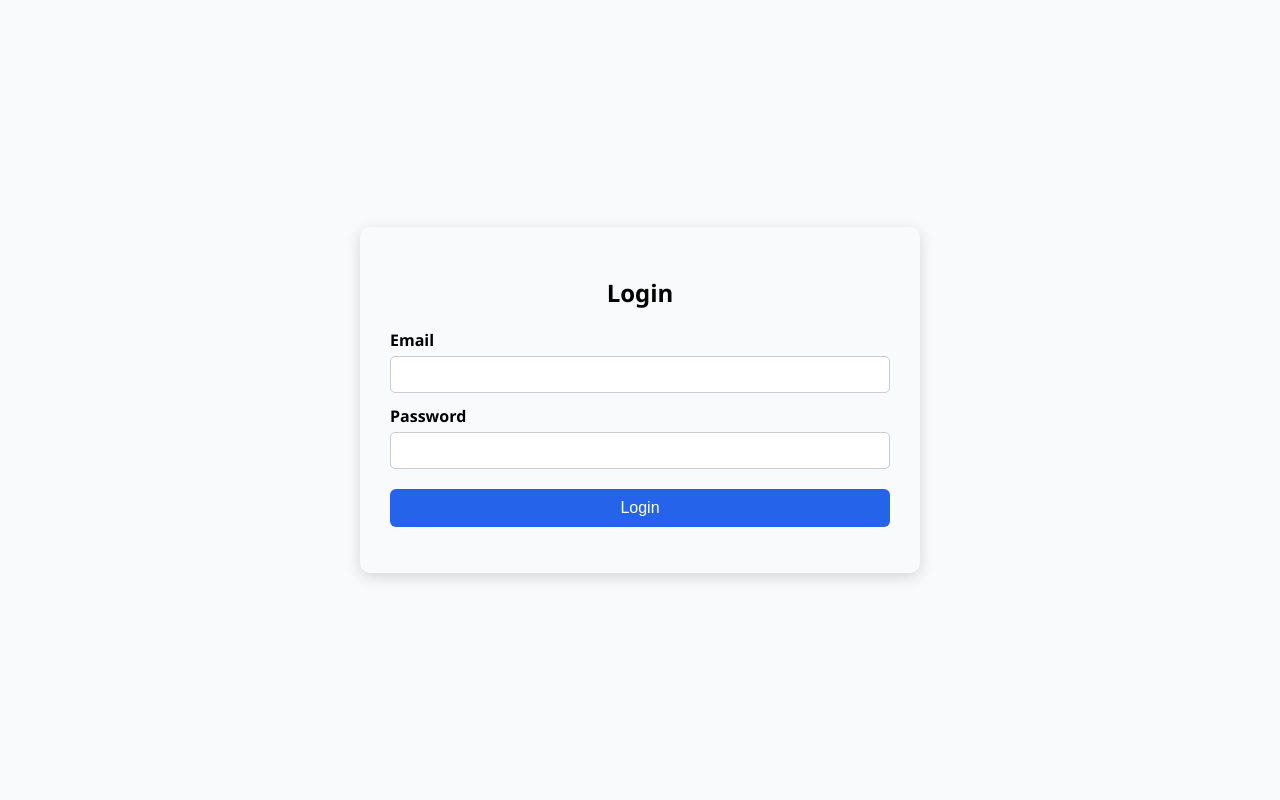
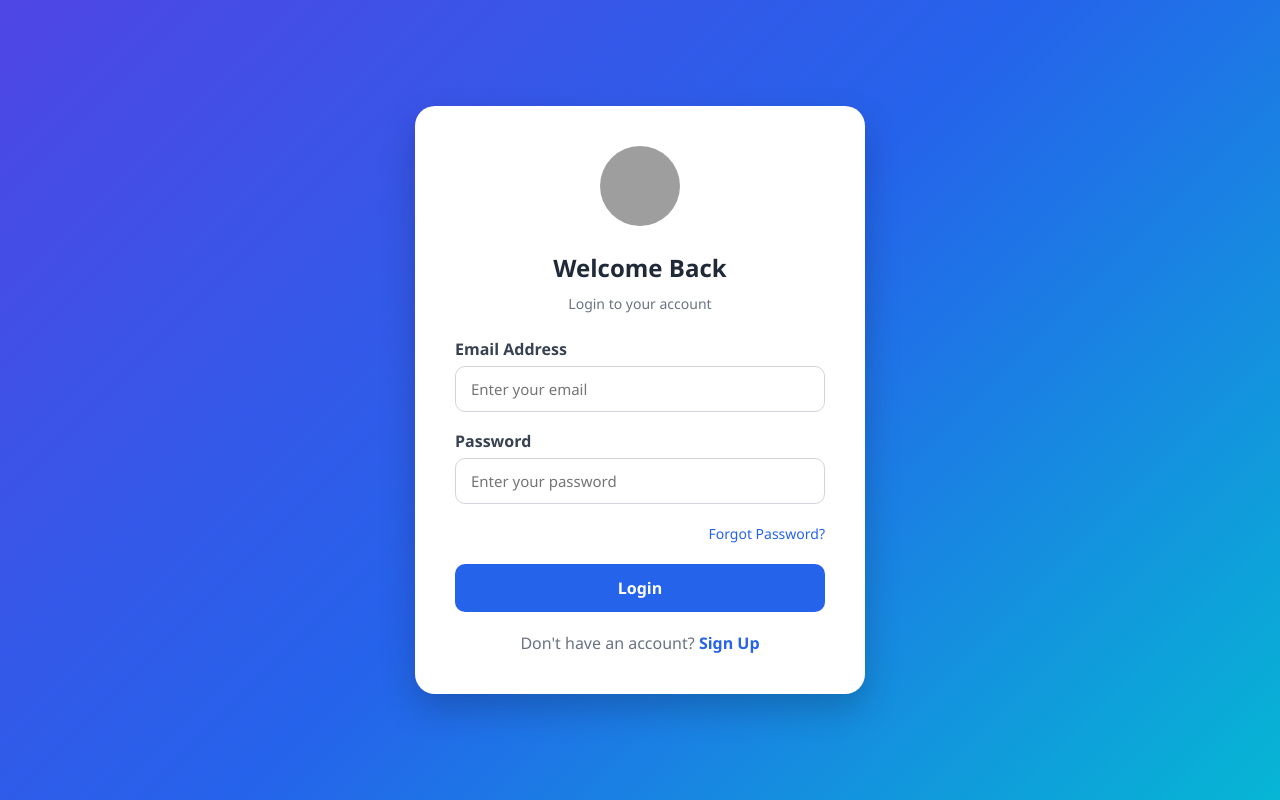
Before and after one commit to paras01-patel/e_commerece., a Django app: page /login/ in a window 1280 px wide. Run offline with Django 5.2, Linux system fonts and the light colour scheme; grey boxes are pictures that could not be loaded.

Commit message:
lgoin.html

```diff
--- a/project/app/templates/login.html
+++ b/project/app/templates/login.html
@@ -1,82 +1,178 @@
-
 {% load static %}
 
+<!DOCTYPE html>
+<html lang="en">
+<head>
+    <meta charset="UTF-8">
+    <meta name="viewport" content="width=device-width, initial-scale=1.0">
+    <title>Login</title>
 
-    <title>Login</title>
-{% block css %}
     <style>
+        *{
+            margin:0;
+            padding:0;
+            box-sizing:border-box;
+            font-family:'Segoe UI',sans-serif;
+        }
+
         body{
-        margin:0;
-        font-family:Segoe UI, sans-serif;
-        background:#f9fafb;
+            min-height:100vh;
             display:flex;
             justify-content:center;
             align-items:center;
-        height:100vh;
+            background:linear-gradient(135deg,#4f46e5,#2563eb,#06b6d4);
+            padding:20px;
         }
 
         .login-container{
-        width:500px;
-        height:500px
+            width:100%;
+            max-width:450px;
             background:white;
-        padding:30px;
-        border-radius:10px;
-        box-shadow:0 4px 15px rgba(0,0,0,0.15);
+            padding:40px;
+            border-radius:20px;
+            box-shadow:0 15px 35px rgba(0,0,0,0.2);
+        }
+
+        .logo{
+            text-align:center;
+            margin-bottom:20px;
+        }
+
+        .logo img{
+            width:80px;
+            height:80px;
+            border-radius:50%;
+            object-fit:cover;
         }
 
         h2{
             text-align:center;
-        margin-bottom:20px;
+            margin-bottom:10px;
+            color:#1f2937;
+        }
+
+        .subtitle{
+            text-align:center;
+            color:#6b7280;
+            margin-bottom:25px;
+            font-size:14px;
+        }
+
+        .form-group{
+            margin-bottom:18px;
         }
 
         label{
-        font-weight:bold;
             display:block;
-        margin-top:12px;
+            margin-bottom:6px;
+            font-weight:600;
+            color:#374151;
         }
 
         input{
             width:100%;
-        padding:10px;
-        margin-top:5px;
-        border:1px solid #ccc;
-        border-radius:5px;
+            padding:12px 15px;
+            border:1px solid #d1d5db;
+            border-radius:10px;
+            outline:none;
+            transition:0.3s;
+            font-size:15px;
         }
 
-    button{
+        input:focus{
+            border-color:#2563eb;
+            box-shadow:0 0 10px rgba(37,99,235,0.2);
+        }
+
+        .forgot{
+            text-align:right;
+            margin-top:8px;
+        }
+
+        .forgot a{
+            text-decoration:none;
+            color:#2563eb;
+            font-size:14px;
+        }
+
+        .btn-login{
             width:100%;
-        padding:10px;
+            padding:13px;
             margin-top:20px;
+            border:none;
+            border-radius:10px;
             background:#2563eb;
             color:white;
-        border:none;
-        border-radius:6px;
             font-size:16px;
+            font-weight:600;
             cursor:pointer;
+            transition:0.3s;
         }
 
-    button:hover{
-        background:#1e40af;
+        .btn-login:hover{
+            background:#1d4ed8;
+            transform:translateY(-2px);
+        }
+
+        .signup-link{
+            text-align:center;
+            margin-top:20px;
+            color:#6b7280;
+        }
+
+        .signup-link a{
+            color:#2563eb;
+            text-decoration:none;
+            font-weight:600;
+        }
+
+        @media(max-width:500px){
+            .login-container{
+                padding:25px;
+            }
         }
     </style>
-{% endblock %}
+</head>
+<body>
 
     <div class="login-container">
 
+        <div class="logo">
+            <img src="{% static 'images/logo.png' %}" alt="Logo">
+        </div>
 
-            <h2>Login</h2>
+        <h2>Welcome Back</h2>
+        <p class="subtitle">Login to your account</p>
 
         <form method="POST">
             {% csrf_token %}
 
-                <label>Email</label>
-                <input type="email" name="email" required>
+            <div class="form-group">
+                <label>Email Address</label>
+                <input type="email" name="email" placeholder="Enter your email" required>
+            </div>
 
+            <div class="form-group">
                 <label>Password</label>
-                <input type="password" name="password" required>
+                <input type="password" name="password" placeholder="Enter your password" required>
+            </div>
 
-                <button type="submit">Login</button>
+            <div class="forgot">
+                <a href="#">Forgot Password?</a>
+            </div>
+
+            <button type="submit" class="btn-login">
+                Login
+            </button>
+
+            <div class="signup-link">
+                Don't have an account?
+                <a href="{% url 'signup' %}">Sign Up</a>
+            </div>
 
         </form>
 
     </div>
+
+</body>
+</html>
```
Lines whose indentation alone changed are shown as unchanged.
